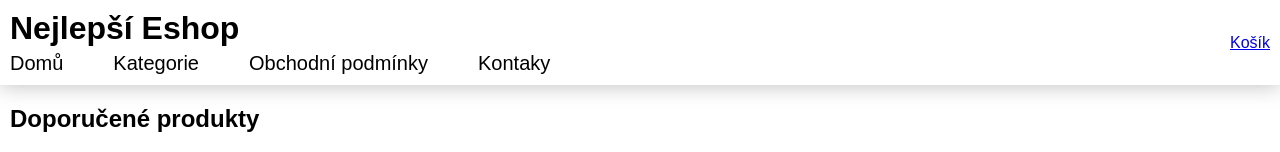
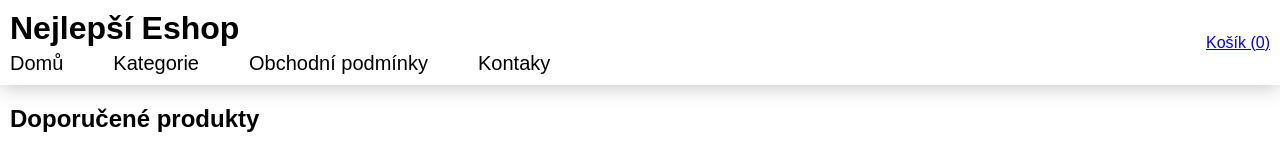
Before and after one commit to vikykomar/Projekt_PRG, a React (Vite) app in the folder frontend/: page / in a window 1280 px wide. Shown: the top 152 px of the page. Built offline with nearby package versions, Linux system fonts and the light colour scheme.

Commit message:
Přidán ukazatel produktů v košíku

```diff
--- a/frontend/src/MainComponents/Header/Main.jsx
+++ b/frontend/src/MainComponents/Header/Main.jsx
@@ -1,8 +1,14 @@
+import { useMemo } from "react";
 import { NavLink, Outlet } from "react-router";
+
+import { Use_Kosik_Context } from "../../MainComponents/Kosik/Main"
 
 import Style from "./Main.module.css"
 
 export default function Header(){
+    const use_Kosik = Use_Kosik_Context()
+
+    const Pocet_V_Kosiku = useMemo(() => {return use_Kosik.Kosik.values().reduce((sum, value) => sum + value, 0);}, [use_Kosik.Kosik])
 
     return (
         <>
@@ -19,7 +25,7 @@ export default function Header(){
                     </div>
                 </div>
                 <div className={Style.Elements_Right}>
-                    <NavLink to={"/Kosik"}>Košík</NavLink>
+                    <NavLink to={"/Kosik"}>Košík ({Pocet_V_Kosiku})</NavLink>
                 </div>
             </header>
             <Outlet/>
```
